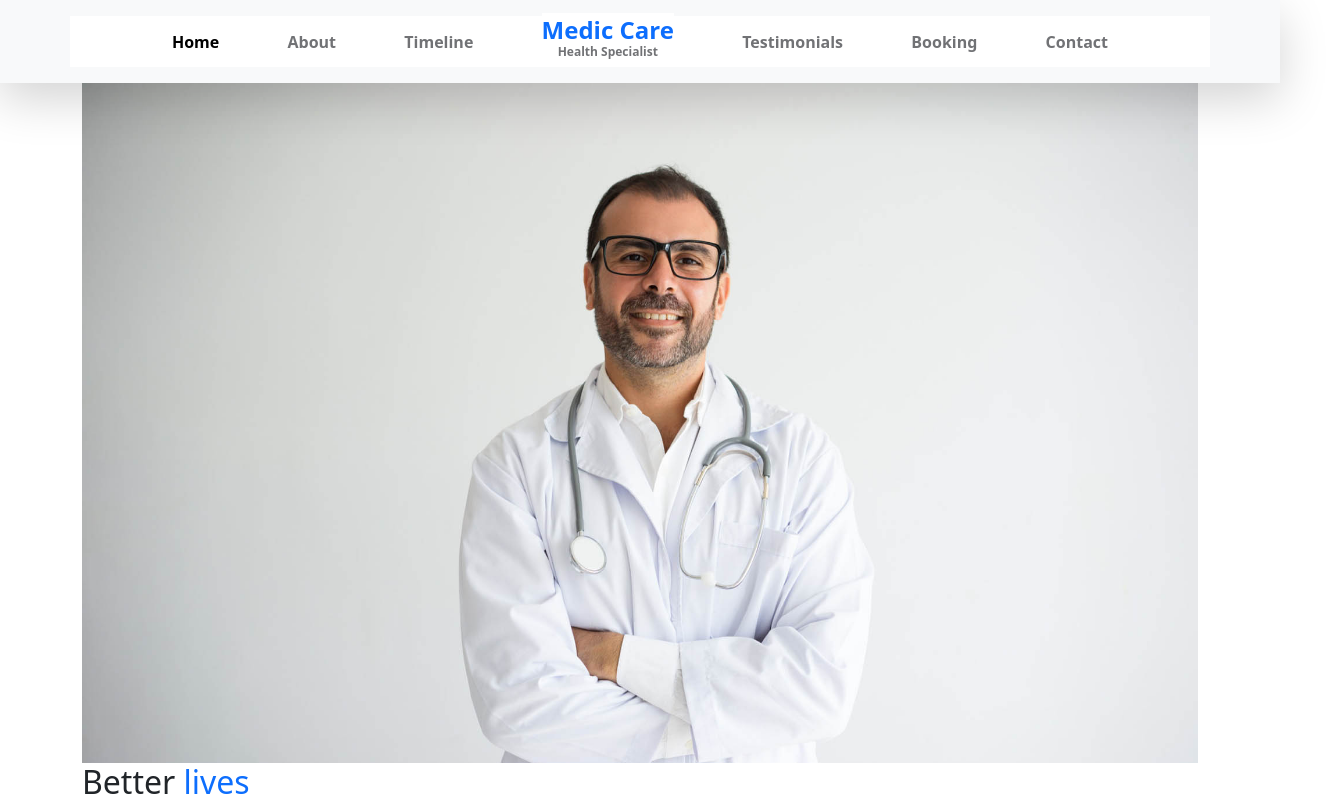
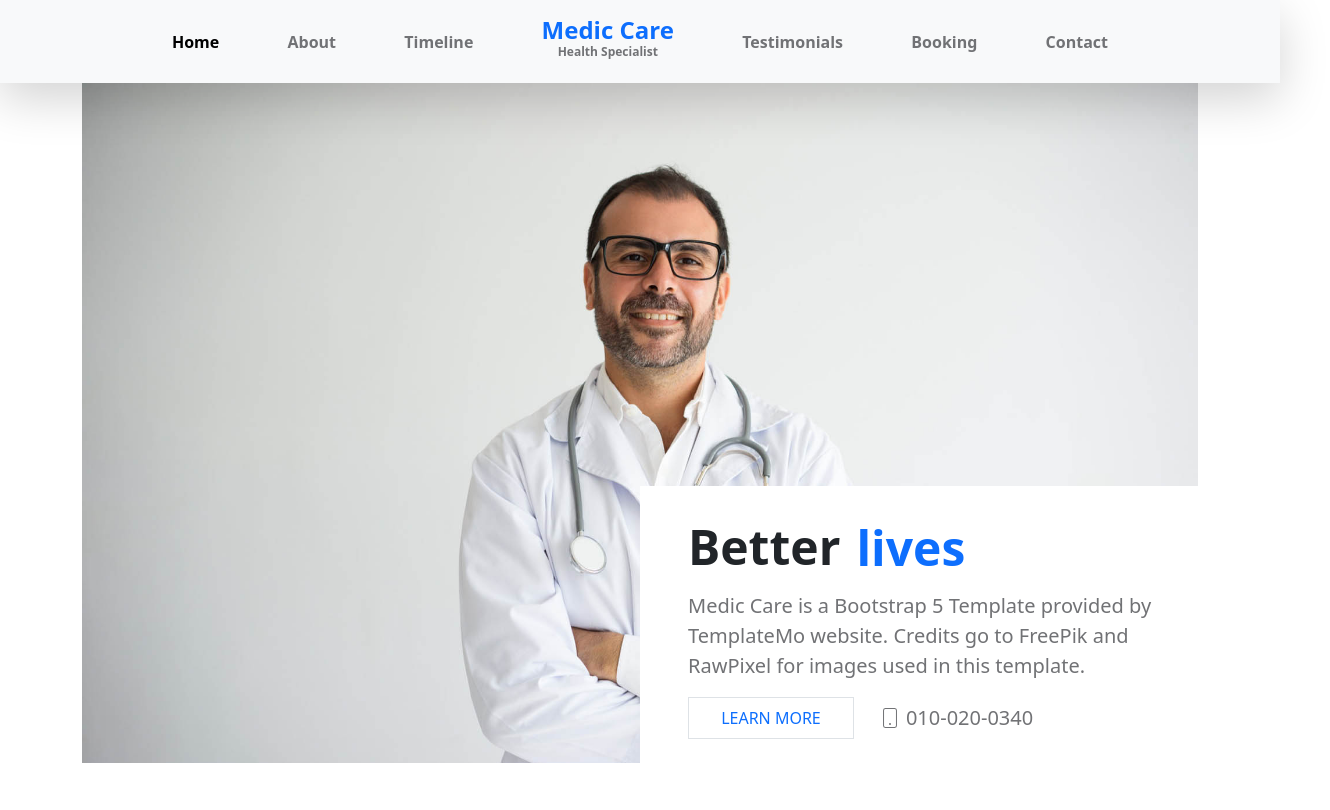
Before and after one commit to AsalYousefi/Medical-Booking, a React (Vite) app: page / in a window 1280 px wide. Shown: the whole page, 1330 px wide, since content can reach past the window. Built offline with nearby package versions, Linux system fonts and the light colour scheme.

Commit message:
home section completed

```diff
--- a/src/MainSection/About.jsx
+++ /dev/null
@@ -1,39 +0,0 @@
-import { useEffect, useState } from "react"
-
-export default function About() {
-
-    const images = [
-        "/slider/doctor-s-hand-holding-stethoscope-closeup.jpg",
-        "/slider/portrait-successful-mid-adult-doctor-with-crossed-arms.jpg",
-        "/slider/young-asian-female-dentist-white-coat-posing-clinic-equipment.jpg"
-    ]
-
-    const words = ["days", "lives", "health"]
-
-    const [activeIndex, setActiveIndex] = useState(0)
-
-    useEffect(() => {
-        const imagesInterval = setInterval(() => {
-            setActiveIndex((prev) => (prev + 1) % 3)
-        }, 3000);
-
-        return () => clearInterval(imagesInterval)
-    })
-
-    return (
-        <section className="about" id="about">
-            <div className="container">
-                <div className="hero-section position-relative">
-                    {images.map((img, i) => {
-                        return (
-                            <img src={img} key={i} className={`${activeIndex === i && "active-img"} w-100 h-100 position-absolute`} alt="" />
-                        )
-                    })}
-                </div>
-                <div>
-                    <h2>Better <span className="text-primary">{words[activeIndex]}</span></h2>
-                </div>
-            </div>
-        </section>
-    )
-}
--- /dev/null
+++ b/src/MainSection/Home/Home.jsx
@@ -0,0 +1,76 @@
+import { useEffect, useState } from "react";
+import { CiMobile2 } from "react-icons/ci";
+
+export default function Home() {
+  const images = [
+    "/slider/doctor-s-hand-holding-stethoscope-closeup.jpg",
+    "/slider/portrait-successful-mid-adult-doctor-with-crossed-arms.jpg",
+    "/slider/young-asian-female-dentist-white-coat-posing-clinic-equipment.jpg",
+  ];
+
+  const words = ["days", "lives", "health"];
+
+  const [activeIndex, setActiveIndex] = useState(0);
+
+  useEffect(() => {
+    const imagesInterval = setInterval(() => {
+      setActiveIndex((prev) => (prev + 1) % 3);
+    }, 3000);
+
+    return () => clearInterval(imagesInterval);
+  });
+
+  return (
+    <section className="home" id="home">
+      <div className="container position-relative">
+        <div className="hero-section position-relative">
+          {images.map((img, i) => {
+            return (
+              <img
+                src={img}
+                key={i}
+                className={`${
+                  activeIndex === i && "active-img"
+                } w-100 h-100 position-absolute`}
+                alt=""
+              />
+            );
+          })}
+        </div>
+
+        <div className="home-description py-4 px-5 bg-white">
+          <div className="home-title position-relative py-2">
+            <h2 className="fw-bold">
+              Better
+              {words.map((word, i) => {
+                return (
+                  <span
+                    key={i}
+                    className={`${
+                      activeIndex === i && "active-word"
+                    } ms-3 position-absolute w-100 h-100 text-primary w-100 h-100`}
+                  >
+                    {word}
+                  </span>
+                );
+              })}
+            </h2>
+          </div>
+          <p className="fw-light fs-5">
+            Medic Care is a Bootstrap 5 Template provided by TemplateMo website.
+            Credits go to FreePik and RawPixel for images used in this template.
+          </p>
+          <div className="d-flex align-items-center fw-500 mt-2">
+            <button className="text-uppercase text-primary border py-2" style={{width: "35%"}}>
+              <a href="#about">learn more</a>
+            </button>
+            <div className="mx-4 d-flex align-items-center phone-number">
+              <CiMobile2 className="fs-4" />
+              <span className="fs-5 mx-1">010-020-0340</span>
+            </div>
+          </div>
+        </div>
+      </div>
+    </section>
+  );
+}
--- a/src/MainSection/MainSection.jsx
+++ b/src/MainSection/MainSection.jsx
@@ -1,9 +1,9 @@
-import About from "./About";
+import Home from "./Home/Home";
 
 export default function MainSection() {
     return (
         <main>
-            <About />
+            <Home />
         </main>
     )
 }
--- a/src/main.css
+++ b/src/main.css
@@ -1,10 +1,13 @@
 @import "./media-query.css";
+
+:root {
+    --gray: #717275;
+}
 
 * {
     box-sizing: border-box;
     margin: 0;
     padding: 0;
-    background-color: white;
 }
 
 body {
@@ -16,12 +19,16 @@ a {
     text-decoration: none !important;
 }
 
+button {
+    background-color: transparent;
+}
+
 .pointer {
     cursor: pointer !important;
 }
 
 .fw-500 {
-    font-weight: 500;
+    font-weight: 500 !important;
 }
 
 .logo {
@@ -56,16 +63,14 @@ a {
 }
 
 nav ul li {
-    color: #717275;
+    color: var(--gray);
 }
 
 .active {
     color: #000;
 }
 
-/* about */
-
-
+/* home */
 
 .hero-section {
     height: 65vh;
@@ -82,3 +87,26 @@ nav ul li {
 .hero-section img.active-img {
     opacity: 1;
 }
+
+.home-title h2 {
+    font-size: 3rem;
+}
+
+.home-title span {
+    transition: opacity .5s ease-in-out, transform .8s ease-in-out;
+    opacity: 0;
+    transform: translateY(10px);
+}
+
+.home-title span.active-word {
+    opacity: 1;
+    transform: translateY(.655px);
+}
+
+.home p {
+    color: var(--gray);
+}
+
+.phone-number {
+    color: var(--gray);
+}
--- a/src/media-query.css
+++ b/src/media-query.css
@@ -6,4 +6,12 @@
     .horizontal-nav {
         width: 90% !important;
     }
+
+    .home-description {
+        position: absolute;
+        bottom: 0;
+        right: 0;
+        width: 50%;
+        height: auto;
+    }
 }
```
